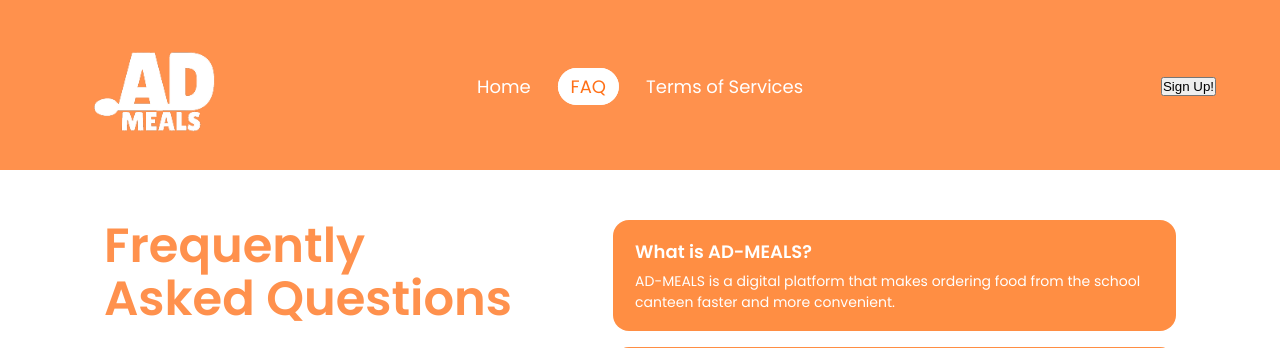
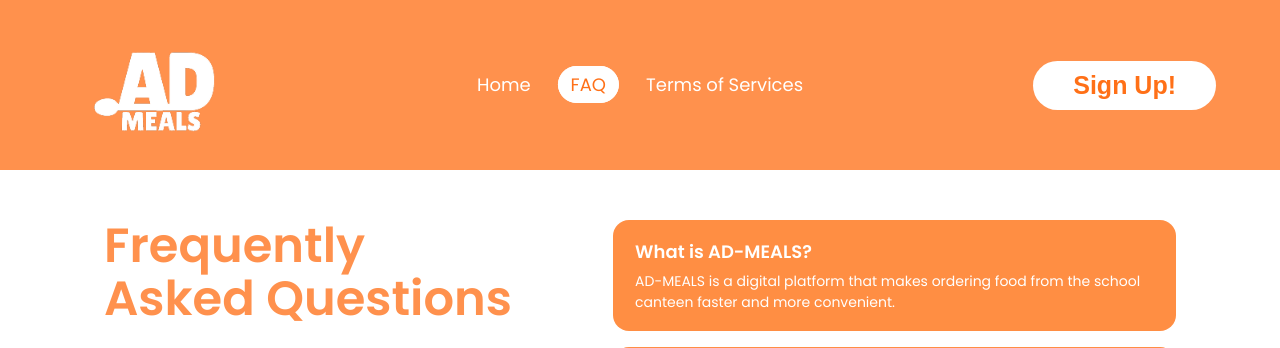
Before and after one commit to stifiennnnnn/OSC, a PHP site: page /faq.html in a window 1280 px wide. Shown: the top 348 px of the page. Run offline with PHP 8.4, Linux system fonts and the light colour scheme.

Commit message:
Update faq.css

```diff
--- a/faq.css
+++ b/faq.css
@@ -10,6 +10,9 @@ body {
     overflow-x: hidden;
 }
 
+/* ==========================================
+   HEADER & NAV (100% KODE ASLI DARI KAMU)
+   ========================================== */
 .header {
     background-color: #ff914d;
     position: -webkit-sticky;
@@ -34,6 +37,7 @@ nav {
 }
 
 .navli {
+    margin-top: 10px;
     display: flex;
     list-style: none;
     gap: 15px;
@@ -58,6 +62,16 @@ nav {
     background-color: white;
     border: 1px solid white;
     border-radius: 19.5px;
+}
+
+.singup {
+    background-color: #ffffff;
+    color: #ff7017;
+    font-weight: bold;
+    font-size: 25px;
+    border: none;
+    border-radius: 30px;
+    padding:    10px 40px 10px 40px;
 }
 
 .hambuger {
```
